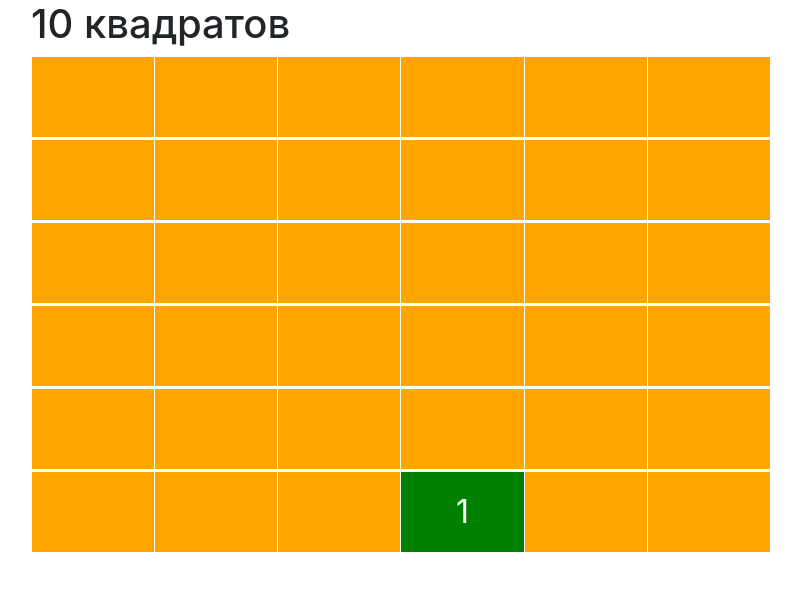
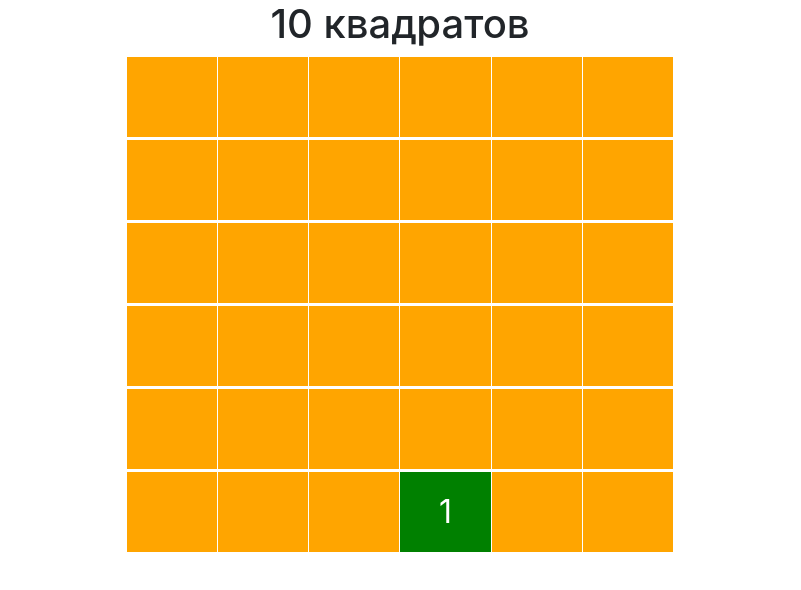
Before and after one commit to intelingelse/-6.14-bayashev, a plain HTML site: page index.html in a window 1280 px wide. Both pictures are taken after a click on the button "Начать игру". Shown: the whole page, without its empty margins (240-1041 px from the left). Drawn offline with Linux system fonts and the light colour scheme.

Commit message:
fixed major issues with the game logic

```diff
--- a/css/game.css
+++ b/css/game.css
@@ -1,5 +1,5 @@
 .container{
-  width: 60%;
+  width: 45%;
 }
 
 .game-deck {
@@ -16,6 +16,14 @@
   min-height: 10vh;
   margin: 1px 1px 1px 1px;
   line-height: 10vh;
+}
+
+.text {
+  margin: 0 auto;
+}
+
+.game-field>p{
+  margin: 0;
 }
 
 .target {
--- a/index.html
+++ b/index.html
@@ -14,57 +14,57 @@
   <body>
 
     <div class="container">
-      <h1>10 квадратов</h1>
+      <h1 class="text-center">10 квадратов</h1>
 
       <div class="game-deck align-items-center">
 
-        <div class="col game-field align-text-bottom" id="slot-10"></div>
-        <div class="col game-field align-text-bottom" id="slot-11"></div>
-        <div class="col game-field align-text-bottom" id="slot-12"></div>
-        <div class="col game-field align-text-bottom" id="slot-13"></div>
-        <div class="col game-field align-text-bottom" id="slot-14"></div>
-        <div class="col game-field align-text-bottom" id="slot-15"></div>
+        <div class="col game-field align-middle mx-auto" id="slot-10"><p class="text"></p></div>
+        <div class="col game-field align-middle mx-auto" id="slot-11"><p class="text"></p></div>
+        <div class="col game-field align-middle mx-auto" id="slot-12"><p class="text"></p></div>
+        <div class="col game-field align-middle mx-auto" id="slot-13"><p class="text"></p></div>
+        <div class="col game-field align-middle mx-auto" id="slot-14"><p class="text"></p></div>
+        <div class="col game-field align-middle mx-auto" id="slot-15"><p class="text"></p></div>
 
-        <div class="col game-field align-text-bottom" id="slot-20"></div>
-        <div class="col game-field align-text-bottom" id="slot-21"></div>
-        <div class="col game-field align-text-bottom" id="slot-22"></div>
-        <div class="col game-field align-text-bottom" id="slot-23"></div>
-        <div class="col game-field align-text-bottom" id="slot-24"></div>
-        <div class="col game-field align-text-bottom" id="slot-25"></div>
+        <div class="col game-field align-middle mx-auto" id="slot-20"><p class="text"></p></div>
+        <div class="col game-field align-middle mx-auto" id="slot-21"><p class="text"></p></div>
+        <div class="col game-field align-middle mx-auto" id="slot-22"><p class="text"></p></div>
+        <div class="col game-field align-middle mx-auto" id="slot-23"><p class="text"></p></div>
+        <div class="col game-field align-middle mx-auto" id="slot-24"><p class="text"></p></div>
+        <div class="col game-field align-middle mx-auto" id="slot-25"><p class="text"></p></div>
 
-        <div class="col game-field align-text-bottom" id="slot-30"></div>
-        <div class="col game-field align-text-bottom" id="slot-31"></div>
-        <div class="col game-field align-text-bottom" id="slot-32"></div>
-        <div class="col game-field align-text-bottom" id="slot-33"></div>
-        <div class="col game-field align-text-bottom" id="slot-34"></div>
-        <div class="col game-field align-text-bottom" id="slot-35"></div>
+        <div class="col game-field align-middle mx-auto" id="slot-30"><p class="text"></p></div>
+        <div class="col game-field align-middle mx-auto" id="slot-31"><p class="text"></p></div>
+        <div class="col game-field align-middle mx-auto" id="slot-32"><p class="text"></p></div>
+        <div class="col game-field align-middle mx-auto" id="slot-33"><p class="text"></p></div>
+        <div class="col game-field align-middle mx-auto" id="slot-34"><p class="text"></p></div>
+        <div class="col game-field align-middle mx-auto" id="slot-35"><p class="text"></p></div>
 
-        <div class="col game-field align-text-bottom" id="slot-40"></div>
-        <div class="col game-field align-text-bottom" id="slot-41"></div>
-        <div class="col game-field align-text-bottom" id="slot-42"></div>
-        <div class="col game-field align-text-bottom" id="slot-43"></div>
-        <div class="col game-field align-text-bottom" id="slot-44"></div>
-        <div class="col game-field align-text-bottom" id="slot-45"></div>
+        <div class="col game-field align-middle mx-auto" id="slot-40"><p class="text"></p></div>
+        <div class="col game-field align-middle mx-auto" id="slot-41"><p class="text"></p></div>
+        <div class="col game-field align-middle mx-auto" id="slot-42"><p class="text"></p></div>
+        <div class="col game-field align-middle mx-auto" id="slot-43"><p class="text"></p></div>
+        <div class="col game-field align-middle mx-auto" id="slot-44"><p class="text"></p></div>
+        <div class="col game-field align-middle mx-auto" id="slot-45"><p class="text"></p></div>
 
-        <div class="col game-field align-text-bottom" id="slot-50"></div>
-        <div class="col game-field align-text-bottom" id="slot-51"></div>
-        <div class="col game-field align-text-bottom" id="slot-52"></div>
-        <div class="col game-field align-text-bottom" id="slot-53"></div>
-        <div class="col game-field align-text-bottom" id="slot-54"></div>
-        <div class="col game-field align-text-bottom" id="slot-55"></div>
+        <div class="col game-field align-middle mx-auto" id="slot-50"><p class="text"></p></div>
+        <div class="col game-field align-middle mx-auto" id="slot-51"><p class="text"></p></div>
+        <div class="col game-field align-middle mx-auto" id="slot-52"><p class="text"></p></div>
+        <div class="col game-field align-middle mx-auto" id="slot-53"><p class="text"></p></div>
+        <div class="col game-field align-middle mx-auto" id="slot-54"><p class="text"></p></div>
+        <div class="col game-field align-middle mx-auto" id="slot-55"><p class="text"></p></div>
 
-        <div class="col game-field align-text-bottom" id="slot-60"></div>
-        <div class="col game-field align-text-bottom" id="slot-61"></div>
-        <div class="col game-field align-text-bottom" id="slot-62"></div>
-        <div class="col game-field align-text-bottom" id="slot-63"></div>
-        <div class="col game-field align-text-bottom" id="slot-64"></div>
-        <div class="col game-field align-text-bottom" id="slot-65"></div>
+        <div class="col game-field align-middle mx-auto" id="slot-60"><p class="text"></p></div>
+        <div class="col game-field align-middle mx-auto" id="slot-61"><p class="text"></p></div>
+        <div class="col game-field align-middle mx-auto" id="slot-62"><p class="text"></p></div>
+        <div class="col game-field align-middle mx-auto" id="slot-63"><p class="text"></p></div>
+        <div class="col game-field align-middle mx-auto" id="slot-64"><p class="text"></p></div>
+        <div class="col game-field align-middle mx-auto" id="slot-65"><p class="text"></p></div>
 
       </div>
 
 
       <div id="win-message">
-        <!-- TODO: можно добавить красные квадратики с отрицательным весом и делать счёт попаданий в конце как разницу очков за попадание минус штрафные -->
+
         <h2>Вы нашли 10 зелёных квадратов за <span id="total-time-played"></span> секунд
         и промахнулись <span id="misses-count"></span> раз(-а).</h2>
       </div>
--- a/js/game.js
+++ b/js/game.js
@@ -5,6 +5,7 @@ let prevDivSelector = undefined;
 let hits = 1;
 let firstHitTime;
 let misses=0;
+let p;
 
 
 function round() {
@@ -14,7 +15,9 @@ function round() {
   }
 
   if(divSelector!==undefined) {
-    $(divSelector).removeClass("target").empty();
+    $(divSelector).removeClass("target");
+    $(divSelector+" p").removeClass("target");
+    $(divSelector+" p").empty();
   }
   else {
     firstHitTime = getTimestamp();
@@ -31,14 +34,16 @@ function round() {
 }
 
 
-function checkDuplicateSelector(prev, next) {
-  if (prev===next){
+function checkDuplicateSelector(prevDivSelector, divSelector) {
+  if (prevDivSelector===divSelector){
     divSelector = randomDivId();
-    checkDuplicateSelector();
+    checkDuplicateSelector(prevDivSelector, divSelector);
 
   }
   else{
-    $(divSelector).addClass("target").text(hits);
+    $(divSelector).addClass("target");
+    $(divSelector+" p").addClass("target");
+    $(divSelector+" p").text(hits);
   }
 }
 
@@ -56,15 +61,20 @@ function endGame() {
 }
 
 function handleClick(event) {
+  console.log()
   if ($(event.target).hasClass("target")) {
     hits = hits + 1;
     round();
   }
-  // TODO: как-то отмечать если мы промахнулись? См CSS класс .miss
   else {
     $(event.target).addClass("miss");
-    $(event.target).text("ПРОМАХ");
-    setTimeout(function(){ $(event.target).removeClass("miss").empty(); }, 1000);
+    p = $(this).children();
+    p.text("ПРОМАХ!");
+
+    setTimeout(function(){
+      $(event.target).removeClass("miss");
+      p.empty();
+    }, 200);
     misses++;
   }
 }
@@ -76,8 +86,9 @@ function init() {
   $("#button-start").click(function () {
       round();
       $("#button-start").hide();
+      $(".game-field").click(handleClick);
   });
-  $(".game-field").click(handleClick);
+
   $("#button-reload").click(function() {
     location.reload();
   });
--- a/js/utils.js
+++ b/js/utils.js
@@ -4,8 +4,6 @@ function getTimestamp() {
 }
 
 function randomDivId() {
-  // let d = Math.floor(Math.random() * 6);
-  // let n = Math.floor(Math.random() * 6);
   let d = Math.floor(Math.random() * (7 - 1)) + 1;
   let n = Math.floor(Math.random() * (6 - 0)) + 0;
   return `#slot-${d}${n}`;
```
Also changed, not shown: 1 other file.
